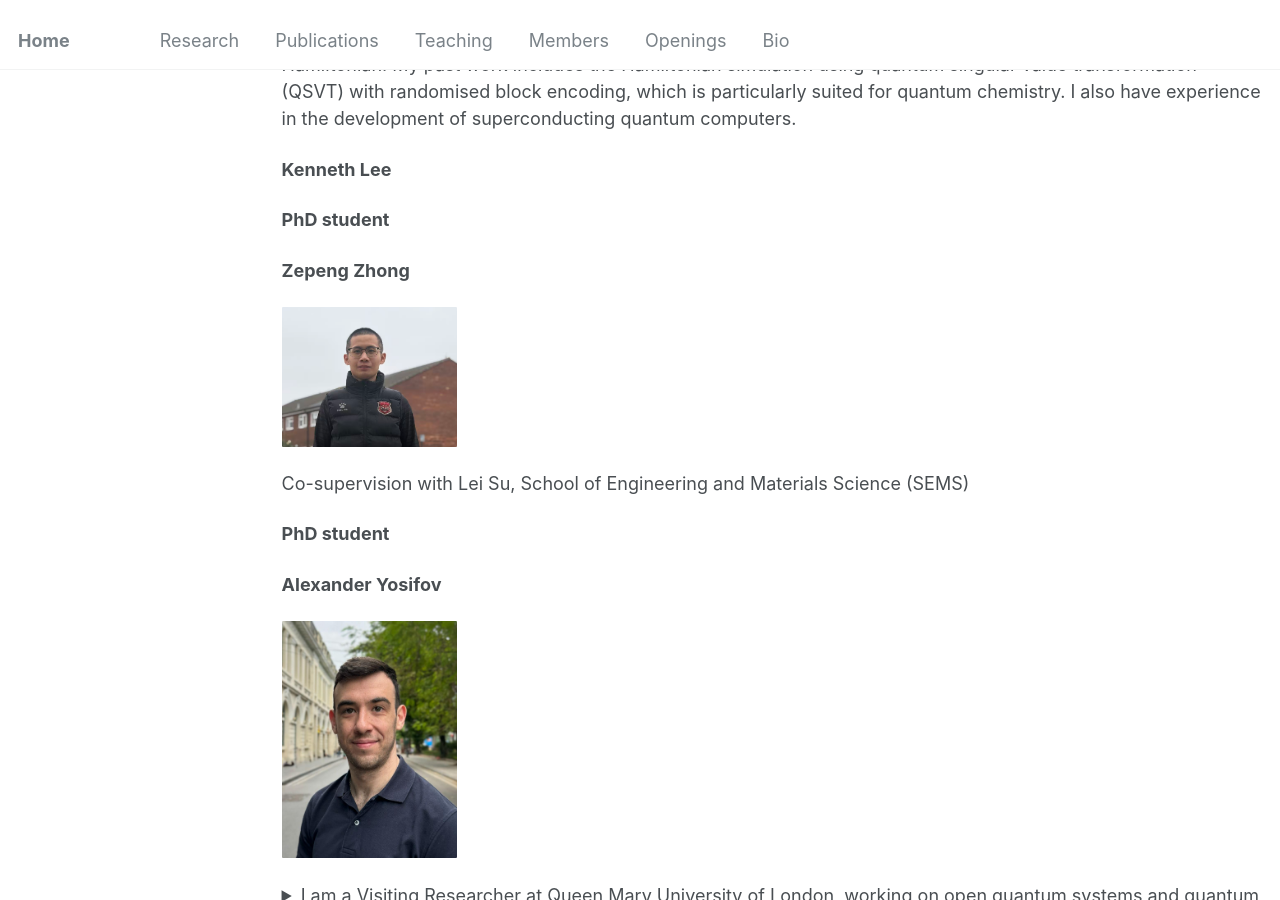
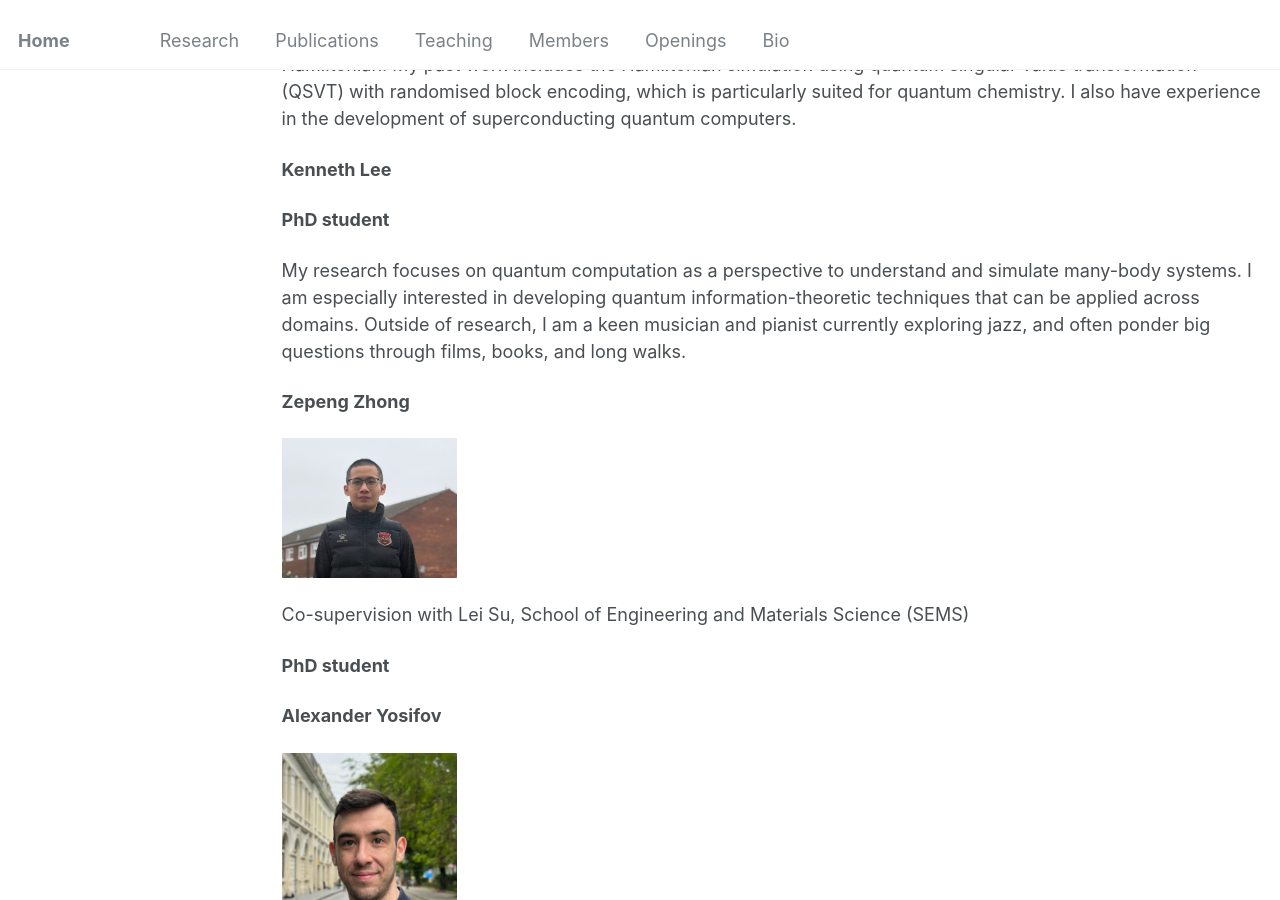
Before and after one commit to jinzhao-sun/jinzhao-sun.github.io, a Jekyll site: the page built from _pages/members.md, in a window 1280 px wide and 900 px high, scrolled down 479 px. Built offline with Jekyll 4.4.1, drawn with Linux system fonts in a browser that asks for light colours.

Commit message:
Update members.md

```diff
--- a/_pages/members.md
+++ b/_pages/members.md
@@ -23,10 +23,12 @@ My research interest generally lies in the development of quantum algorithms for
 
 **Kenneth Lee**<br>
 
-<!-- <img src="/images/Shitaro.png" alt="Description" style="border-radius: 1px; box-shadow: 0 0px 1px rgba(0, 0, 0, 0.02); border: 0px solid #ccc; width: 175px;">  -->
+<!-- <img src="/images/kenneth.png" alt="Description" style="border-radius: 1px; box-shadow: 0 0px 1px rgba(0, 0, 0, 0.02); border: 0px solid #ccc; width: 175px;">  -->
 
 
 **PhD student**<br>
+
+My research focuses on quantum computation as a perspective to understand and simulate many-body systems. I am especially interested in developing quantum information-theoretic techniques that can be applied across domains. Outside of research, I am a keen musician and pianist currently exploring jazz, and often ponder big questions through films, books, and long walks.
 
 
 **Zepeng Zhong**<br>
```
